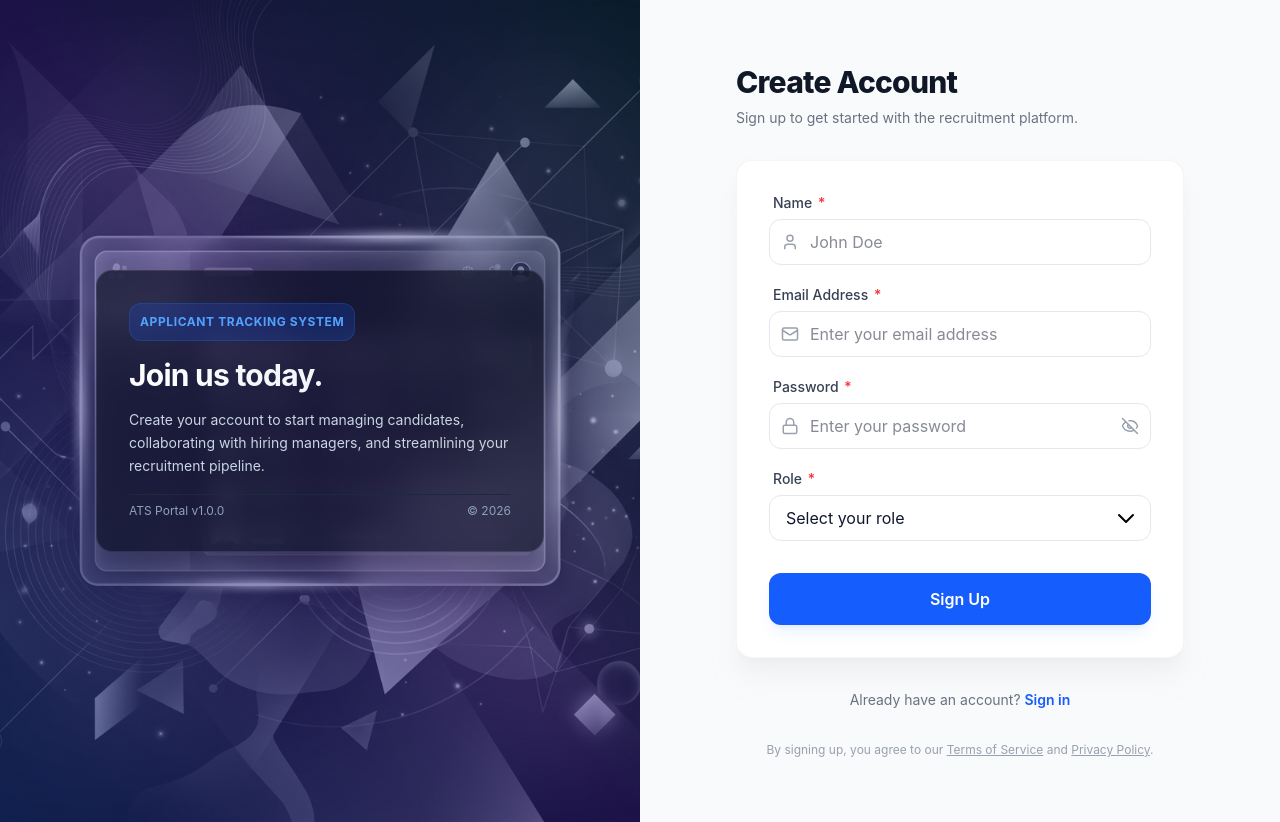
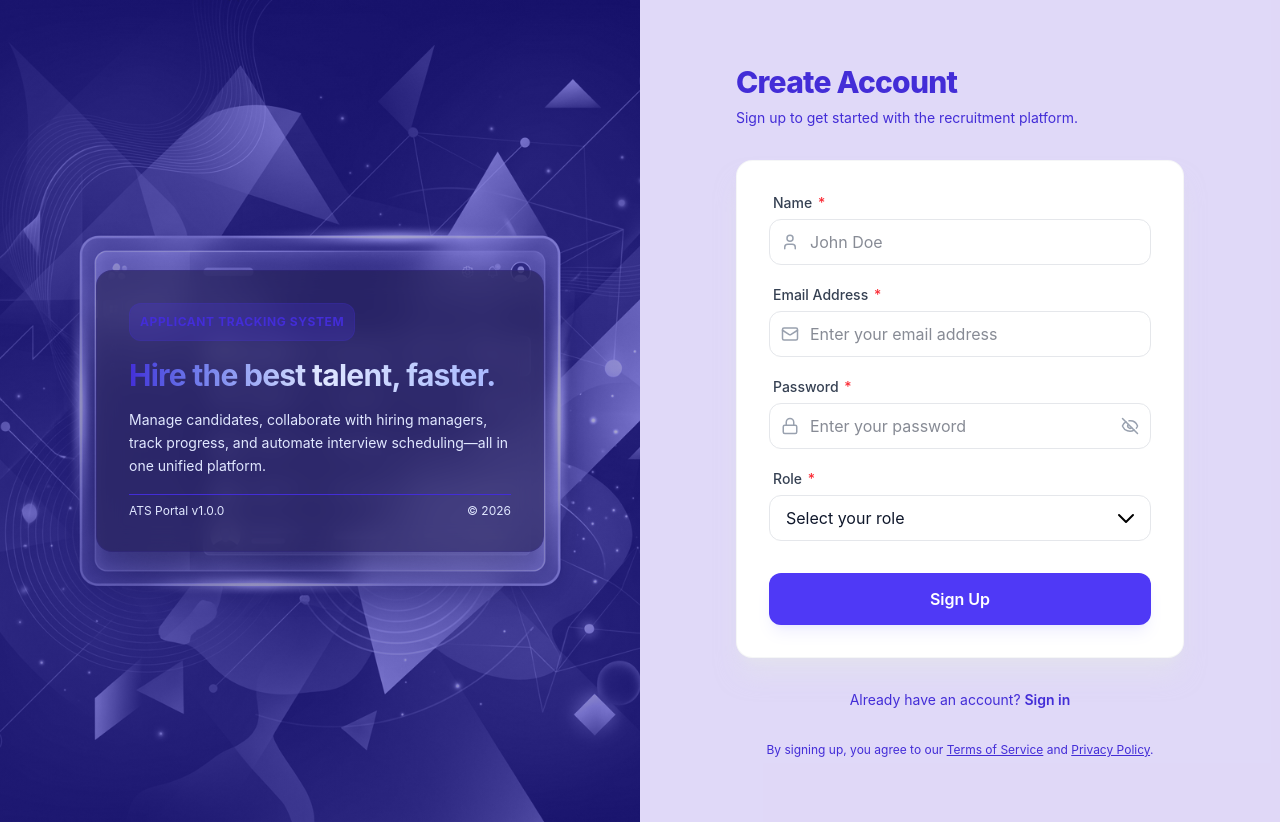
Before and after one commit to SiddiquiSaab04/ats-frontend, a React (Vite) app: page /signup in a window 1280 px wide. Built offline with nearby package versions, Linux system fonts and the light colour scheme.

Commit message:
signup ui

```diff
--- a/src/components/ui/auth/Login.tsx
+++ b/src/components/ui/auth/Login.tsx
@@ -12,9 +12,9 @@ export const Login: React.FC<LoginProps> = ({ onSubmit, isLoading, errorMessage
   return (
     <div className="min-h-screen flex bg-lavender/30">
       {/* Left side: Premium Image/Visual Container */}
-      <div className="hidden lg:flex lg:w-1/2 relative bg-slate-900 overflow-hidden items-center justify-center">
+      <div className="hidden lg:flex lg:w-1/2 relative bg-indigo-900 overflow-hidden items-center justify-center">
         {/* Subtle background glow effect */}
-        <div className="absolute inset-0 bg-gradient-to-tr from-blue-900/40 via-violet-900/30 to-teal-900/20 z-10" />
+        <div className="absolute inset-0 bg-gradient-to-tr from-indigo-900/40 via-indigo-900/30 to-indigo-900/20 z-10" />
 
         {/* The generated illustration */}
         <img
@@ -24,17 +24,17 @@ export const Login: React.FC<LoginProps> = ({ onSubmit, isLoading, errorMessage
         />
 
         {/* Decorative glassmorphic overlay card/content */}
-        <div className="relative z-20 max-w-md p-8 m-8 bg-slate-950/60 backdrop-blur-md rounded-2xl border border-white/10 text-white shadow-2xl text-left space-y-4">
-          <div className="inline-flex items-center justify-center p-2.5 bg-blue-600/20 text-blue-400 rounded-xl border border-blue-500/20 font-bold text-xs uppercase tracking-wider">
+        <div className="relative z-20 max-w-md p-8 m-8 bg-indigo-950/60 backdrop-blur-md rounded-2xl border border-indigo-700/10 text-indigo-700 shadow-2xl text-left space-y-4">
+          <div className="inline-flex items-center justify-center p-2.5 bg-indigo-600/20 text-indigo-700 rounded-xl border border-indigo-700/20 font-bold text-xs uppercase tracking-wider">
             Applicant Tracking System
           </div>
-          <h2 className="text-3xl font-bold tracking-tight bg-gradient-to-r from-white via-slate-100 to-slate-300 bg-clip-text text-transparent">
+          <h2 className="text-3xl font-bold tracking-tight bg-gradient-to-r from-indigo-700 via-indigo-100 to-indigo-300 bg-clip-text text-transparent">
             Hire the best talent, faster.
           </h2>
-          <p className="text-sm text-slate-300 leading-relaxed">
+          <p className="text-sm text-indigo-100 leading-relaxed">
             Manage candidates, collaborate with hiring managers, track progress, and automate interview scheduling—all in one unified platform.
           </p>
-          <div className="pt-2 border-t border-slate-800 flex items-center justify-between text-xs text-slate-400">
+          <div className="pt-2 border-t border-indigo-700 flex items-center justify-between text-xs text-indigo-100">
             <span>ATS Portal v1.0.0</span>
             <span>&copy; {new Date().getFullYear()}</span>
           </div>
@@ -61,7 +61,7 @@ export const Login: React.FC<LoginProps> = ({ onSubmit, isLoading, errorMessage
             />
           </div>
 
-          <div className="text-center text-xs text-gray-400">
+          <div className="text-center text-xs text-indigo-700">
             <p>
               By signing in, you agree to our{" "}
               <a href="#" className="underline hover:text-gray-600 transition-colors">Terms of Service</a>{" "}
--- a/src/components/ui/auth/LoginForm.tsx
+++ b/src/components/ui/auth/LoginForm.tsx
@@ -49,7 +49,7 @@ interface LoginFormProps {
         fields={fields}
         onSubmit={(data) => onSubmit(data as Login)}
         submitLabel={isLoading ? "Signing in..." : "Sign In"}
-        submitButtonClassName="w-full py-3.5 px-4 bg-lavender/30 hover:bg-lavender/70 text-indigo-700 font-semibold rounded-xl transition-all duration-200 focus:outline-none focus:ring-4 focus:ring-lavender/70 active:scale-[0.98] shadow-lg shadow-indigo-500/10"
+        submitButtonClassName="w-full py-3.5 px-4 bg-indigo-600 hover:bg-indigo-700 text-white font-semibold rounded-xl transition-all duration-200 focus:outline-none focus:ring-4 focus:ring-indigo-500/20 active:scale-[0.98] shadow-lg shadow-indigo-500/10"
       />
     </div>
   );
--- a/src/components/ui/auth/Signup.tsx
+++ b/src/components/ui/auth/Signup.tsx
@@ -11,11 +11,11 @@ interface SignupProps {
 
 const SignupUI: React.FC<SignupProps> = ({ onSubmit, isLoading, errorMessage }) => {
   return (
-    <div className="min-h-dvh flex bg-gray-50">
+    <div className="min-h-dvh flex bg-lavender/30">
       {/* Left side: Premium Image/Visual Container */}
-      <div className="hidden lg:flex lg:w-1/2 relative bg-slate-900 overflow-hidden items-center justify-center">
+      <div className="hidden lg:flex lg:w-1/2 relative bg-indigo-900 overflow-hidden items-center justify-center">
         {/* Subtle background glow effect */}
-        <div className="absolute inset-0 bg-gradient-to-tr from-blue-900/40 via-violet-900/30 to-teal-900/20 z-10" />
+        <div className="absolute inset-0 bg-gradient-to-tr from-indigo-900/40 via-indigo-900/30 to-indigo-900/20 z-10" />
 
         {/* The generated illustration */}
         <img
@@ -24,18 +24,18 @@ const SignupUI: React.FC<SignupProps> = ({ onSubmit, isLoading, errorMessage })
           className="absolute inset-0 w-full h-full object-cover opacity-80 mix-blend-luminosity hover:mix-blend-normal transition-all duration-700 ease-in-out"
         />
 
-        <div className="relative z-20 max-w-md p-8 m-8 bg-slate-950/60 backdrop-blur-md rounded-2xl border border-white/10 text-white shadow-2xl text-left space-y-4">
-          <div className="inline-flex items-center justify-center p-2.5 bg-blue-600/20 text-blue-400 rounded-xl border border-blue-500/20 font-bold text-xs uppercase tracking-wider">
+        {/* Decorative glassmorphic overlay card/content */}
+        <div className="relative z-20 max-w-md p-8 m-8 bg-indigo-950/60 backdrop-blur-md rounded-2xl border border-indigo-700/10 text-indigo-700 shadow-2xl text-left space-y-4">
+          <div className="inline-flex items-center justify-center p-2.5 bg-indigo-600/20 text-indigo-700 rounded-xl border border-indigo-700/20 font-bold text-xs uppercase tracking-wider">
             Applicant Tracking System
           </div>
-          <h2 className="text-3xl font-bold tracking-tight bg-gradient-to-r from-white via-slate-100 to-slate-300 bg-clip-text text-transparent">
-            Join us today.
+          <h2 className="text-3xl font-bold tracking-tight bg-gradient-to-r from-indigo-700 via-indigo-100 to-indigo-300 bg-clip-text text-transparent">
+            Hire the best talent, faster.
           </h2>
-          <p className="text-sm text-slate-300 leading-relaxed">
-            Create your account to start managing candidates, collaborating with
-            hiring managers, and streamlining your recruitment pipeline.
+          <p className="text-sm text-indigo-100 leading-relaxed">
+            Manage candidates, collaborate with hiring managers, track progress, and automate interview scheduling—all in one unified platform.
           </p>
-          <div className="pt-2 border-t border-slate-800 flex items-center justify-between text-xs text-slate-400">
+          <div className="pt-2 border-t border-indigo-700 flex items-center justify-between text-xs text-indigo-100">
             <span>ATS Portal v1.0.0</span>
             <span>&copy; {new Date().getFullYear()}</span>
           </div>
@@ -45,10 +45,10 @@ const SignupUI: React.FC<SignupProps> = ({ onSubmit, isLoading, errorMessage })
       <div className="w-full lg:w-1/2 flex items-center justify-center p-8 sm:p-12 md:p-16">
         <div className="w-full max-w-md space-y-8">
           <div className="text-center lg:text-left space-y-2">
-            <h1 className="text-3xl font-extrabold text-gray-900 tracking-tight">
+            <h1 className="text-3xl font-extrabold text-indigo-700 tracking-tight">
               Create Account
             </h1>
-            <p className="text-sm text-gray-500">
+            <p className="text-sm text-indigo-700">
               Sign up to get started with the recruitment platform.
             </p>
           </div>
@@ -61,19 +61,19 @@ const SignupUI: React.FC<SignupProps> = ({ onSubmit, isLoading, errorMessage })
             />
           </div>
 
-          <div className="text-center text-sm text-gray-500">
+          <div className="text-center text-sm text-indigo-700">
             <p>
               Already have an account?{" "}
               <Link
                 to="/login"
-                className="text-blue-600 hover:text-blue-700 font-semibold transition-colors"
+                className="text-indigo-700 hover:text-indigo-700 font-semibold transition-colors"
               >
                 Sign in
               </Link>
             </p>
           </div>
 
-          <div className="text-center text-xs text-gray-400">
+          <div className="text-center text-xs text-indigo-700">
             <p>
               By signing up, you agree to our{" "}
               <a href="#" className="underline hover:text-gray-600 transition-colors">Terms of Service</a>{" "}
--- a/src/components/ui/auth/SignupForm.tsx
+++ b/src/components/ui/auth/SignupForm.tsx
@@ -25,7 +25,7 @@ const SignupForm: React.FC<SignupFormProps> = ({ onSubmit, isLoading, errorMessa
       placeholder: "John Doe",
       required: true,
       leftIcon: (
-        <User size={18} className="text-gray-400 group-focus-within:text-blue-500 transition-colors" />
+        <User size={18} className="text-gray-400 group-focus-within:text-indigo-700 transition-colors" />
       ),
     },
     {
@@ -35,7 +35,7 @@ const SignupForm: React.FC<SignupFormProps> = ({ onSubmit, isLoading, errorMessa
       placeholder: "Enter your email address",
       required: true,
       leftIcon: (
-        <Mail size={18} className="text-gray-400 group-focus-within:text-blue-500 transition-colors" />
+        <Mail size={18} className="text-gray-400 group-focus-within:text-indigo-700 transition-colors" />
       ),
     },
     {
@@ -45,19 +45,19 @@ const SignupForm: React.FC<SignupFormProps> = ({ onSubmit, isLoading, errorMessa
       placeholder: "Enter your password",
       required: true,
       leftIcon: (
-        <Lock size={18} className="text-gray-400 group-focus-within:text-blue-500 transition-colors" />
+        <Lock size={18} className="text-gray-400 group-focus-within:text-indigo-700 transition-colors" />
       ),
       rightIcon: showPassword ? (
         <Eye
           size={18}
           onClick={togglePasswordVisibility}
-          className="text-gray-400 group-focus-within:text-blue-500 transition-colors cursor-pointer"
+          className="text-gray-400 group-focus-within:text-indigo-700 transition-colors cursor-pointer"
         />
       ) : (
         <EyeOff
           size={18}
           onClick={togglePasswordVisibility}
-          className="text-gray-400 group-focus-within:text-blue-500 transition-colors cursor-pointer"
+          className="text-gray-400 group-focus-within:text-indigo-700 transition-colors cursor-pointer"
         />
       ),
     },
@@ -86,7 +86,7 @@ const SignupForm: React.FC<SignupFormProps> = ({ onSubmit, isLoading, errorMessa
         fields={fields}
         onSubmit={(data) => onSubmit(data as Signup)}
         submitLabel={isLoading ? "Creating account..." : "Sign Up"}
-        submitButtonClassName="w-full py-3.5 px-4 bg-blue-600 hover:bg-blue-700 text-white font-semibold rounded-xl transition-all duration-200 focus:outline-none focus:ring-4 focus:ring-blue-500/20 active:scale-[0.98] shadow-lg shadow-blue-500/10"
+        submitButtonClassName="w-full py-3.5 px-4 bg-indigo-600 hover:bg-indigo-700 text-white font-semibold rounded-xl transition-all duration-200 focus:outline-none focus:ring-4 focus:ring-indigo-500/20 active:scale-[0.98] shadow-lg shadow-indigo-500/10"
       />
     </div>
   );
```
